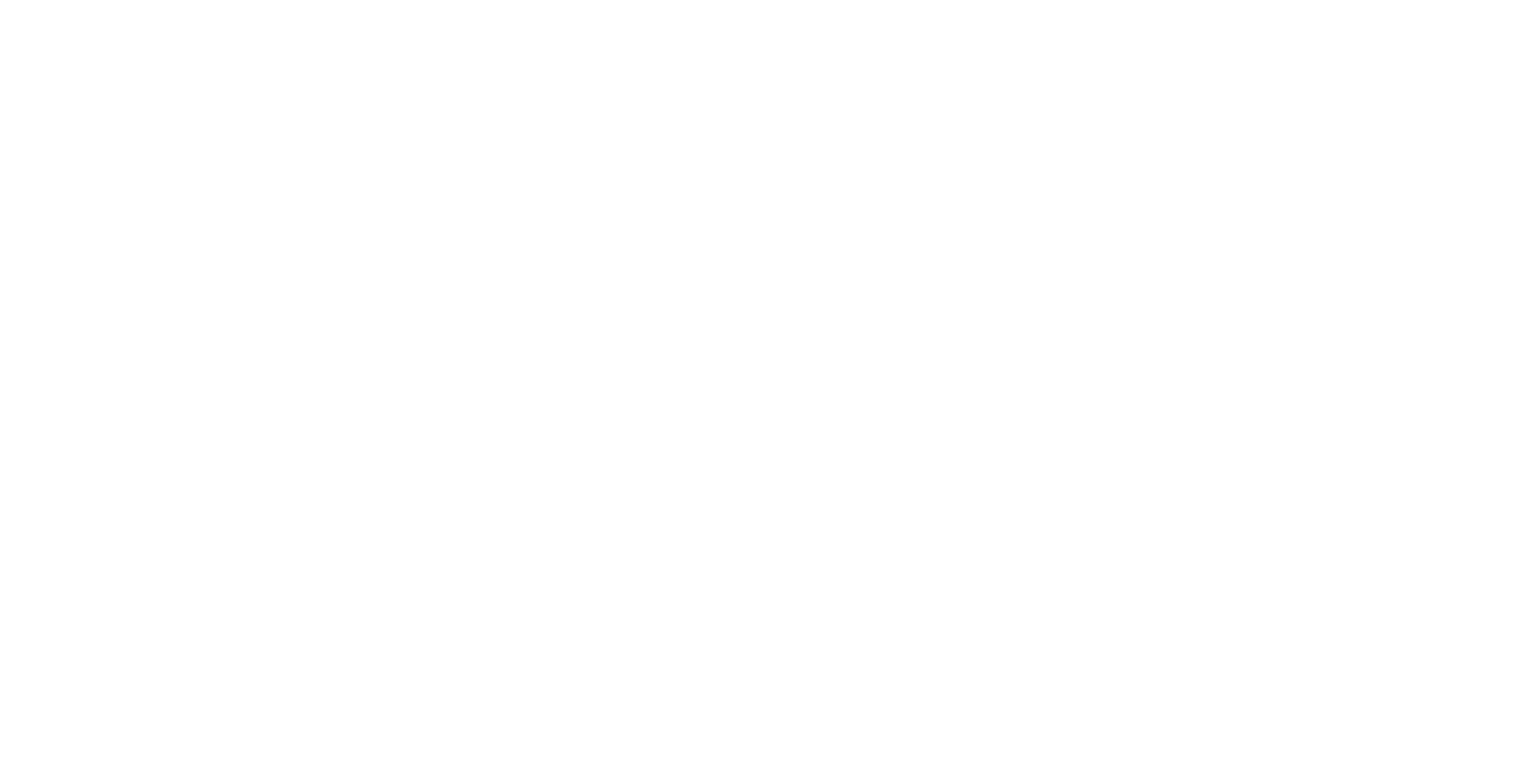
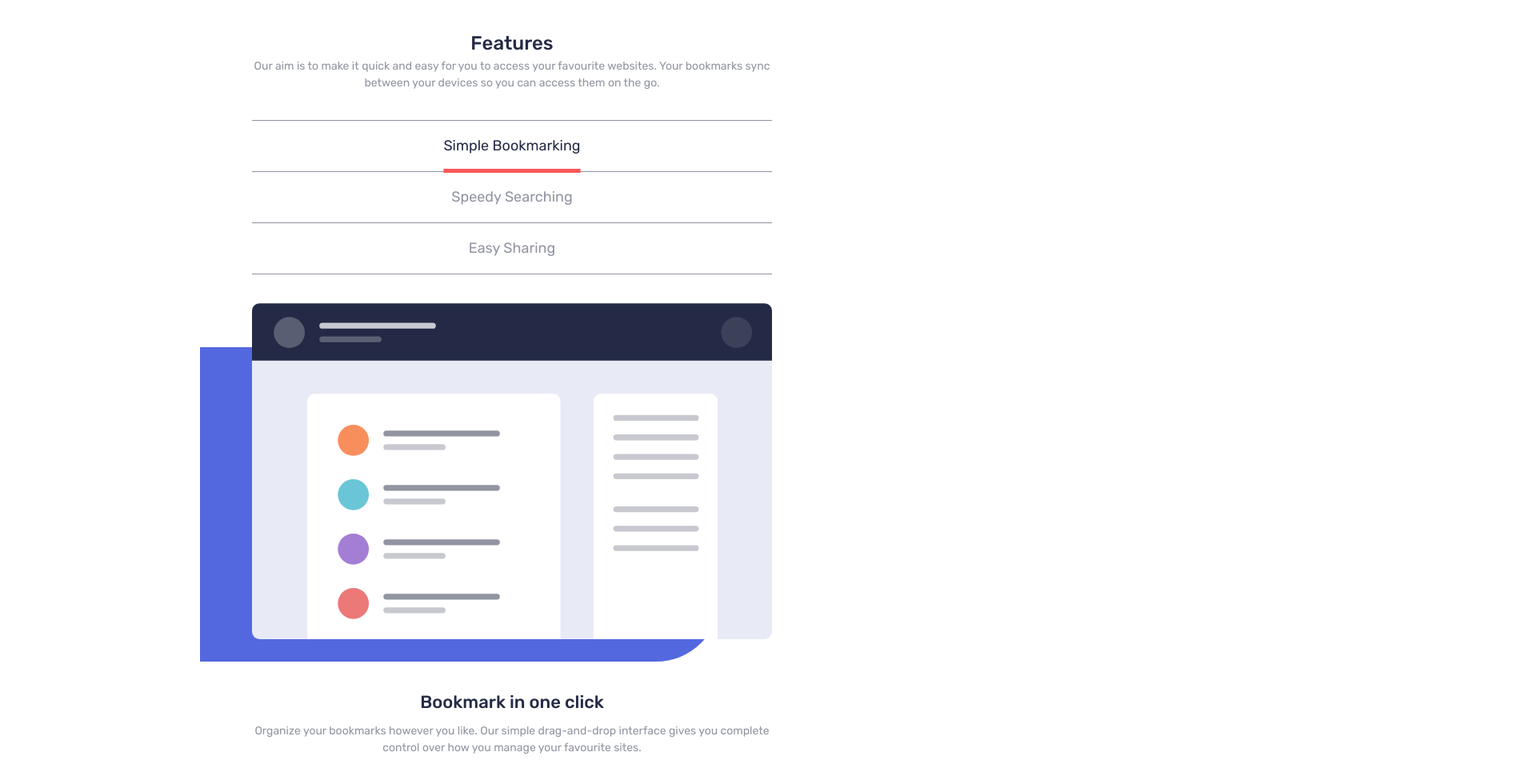
Before and after one commit to Julius-Sol/bookmark-landing-page-react, a React (Vite) app: page / in a window 1280 px wide. Shown: the part 956-1936 px from the top of the page at 80% size, 1920 px wide, since content can reach past the window. Before the commit the page ends 830 px from the top, so only its background shows below. Built offline with nearby package versions, Linux system fonts and the light colour scheme.

Commit message:
Add features component

```diff
--- a/src/App.tsx
+++ b/src/App.tsx
@@ -1,6 +1,7 @@
 import './App.css'
 import Nav from './components/Nav/Nav'
 import Hero from './components/Hero/Hero'
+import Features from './components/Features/Features'
 
 function App() {
 
@@ -8,6 +9,7 @@
     <>
       <Nav></Nav>
       <Hero></Hero>
+      <Features></Features>
     </>
   )
 }
--- /dev/null
+++ b/src/components/Features/Features.tsx
@@ -0,0 +1,29 @@
+import '../../sass/components/Features.scss'
+import tab1Img from '../../assets/illustration-features-tab-1.svg'
+
+function Features() {
+  return (
+    <section className='features'>
+      <h1 className='features__title'>Features</h1>
+      <p className='features__description'>  Our aim is to make it quick and easy for you to access your favourite websites.
+  Your bookmarks sync between your devices so you can access them on the go.</p>
+    <div className='features__tab-list'>
+      <p className='features__tab-list__tab features__tab-list__tab--borders selected'>Simple Bookmarking</p>
+      <p className='features__tab-list__tab'>Speedy Searching</p>
+      <p className='features__tab-list__tab features__tab-list__tab--borders'>Easy Sharing</p>
+    </div>
+
+    <div className='features__image-container'>
+        <img className='features__image' src={tab1Img} alt="features image" />
+        <div className='features__image__blue-bg'></div>
+    </div>
+    <div className="features__slide">
+      <h2 className='features__slide__title'>Bookmark in one click</h2>
+      <p className='features__slide__description'>Organize your bookmarks however you like. Our simple drag-and-drop interface
+  gives you complete control over how you manage your favourite sites.</p>
+    </div>
+    </section>
+  )
+}
+
+export default Features
--- a/src/index.css
+++ b/src/index.css
@@ -21,4 +21,5 @@
   width: 90%;
   margin: auto;
   max-width: 650px;
+  padding-bottom: 3rem;
 }
--- a/src/sass/__variables.scss
+++ b/src/sass/__variables.scss
@@ -2,3 +2,13 @@
 $Soft-Red: hsl(0, 94%, 66%);
 $Grayish-Blue: hsl(229, 8%, 60%);
 $Very-Dark-Blue: hsl(229, 31%, 21%);
+
+@mixin blue-bg{
+  position: absolute;
+  right: 0;
+  bottom:0;
+  z-index: -1;
+  width: 85%;
+  height: 76%;
+  background-color: $Soft-Blue;
+}
--- /dev/null
+++ b/src/sass/components/Features.scss
@@ -0,0 +1,76 @@
+@import '../_variables';
+
+.features{
+  margin-top: 8rem;
+
+  &__image-container{
+    position: relative;
+  }
+
+  &__image{
+    width: 100%;
+
+    &__blue-bg{
+      @include blue-bg;
+      width: 100%;
+      height: 92%;
+      bottom: -20px;
+      border-radius: 0 80px 80px 0;
+      right: 10%;
+    }
+  }
+
+  &__title{
+    color: $Very-Dark-Blue;
+    text-align: center;
+    font-size: 24px;
+  }
+
+  &__description{
+    color: $Grayish-Blue;
+    text-align: center;
+    font-size: 14px;
+  }
+
+  &__tab-list{
+    margin-top: 2rem;
+    margin-bottom: 2rem;
+    display: flex;
+    flex-direction: column;
+    color: $Grayish-Blue;
+    text-align: center;
+
+    &__tab{
+      padding: 1rem 0;
+
+      &.selected{
+        color: $Very-Dark-Blue;
+        text-decoration: underline $Soft-Red 5px;
+        text-underline-offset: 1.25rem;
+      }
+
+      &--borders{
+        border-bottom: 1px solid $Grayish-Blue;
+        border-top: 1px solid $Grayish-Blue;
+      }
+    }
+  }
+
+  &__slide{
+    margin-top: 3rem;
+
+    &__title{
+      color: $Very-Dark-Blue;
+      text-align: center;
+      font-size: 22px;
+    }
+
+    &__description{
+      margin-top: .5rem;
+      color: $Grayish-Blue;
+      font-size: 14px;
+      text-align: center;
+    }
+
+  }
+}
--- a/src/sass/components/Hero.scss
+++ b/src/sass/components/Hero.scss
@@ -27,7 +27,7 @@
   &__button-container{
     display: flex;
     gap: 1rem;
-    margin-top: 1rem;
+    margin-top: 2rem;
     justify-content: center;
     align-items: center;
 
@@ -54,13 +54,7 @@
 }
 
 .blue-bg{
-  position: absolute;
-  right: 0;
-  left: 20%;
-  bottom:0;
-  z-index: -1;
-  width: 150vw;
-  height: 76%;
-  background-color: $Soft-Blue;
-  border-radius: 80px;
+  @include blue-bg;
+  left: 21%;
+  border-radius: 80px 0 0 80px;
 }
```
